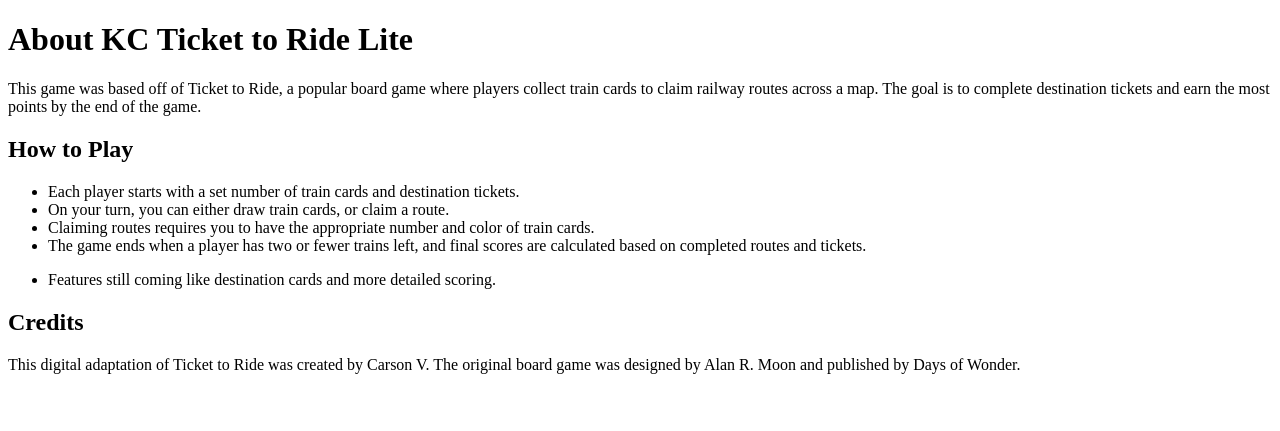
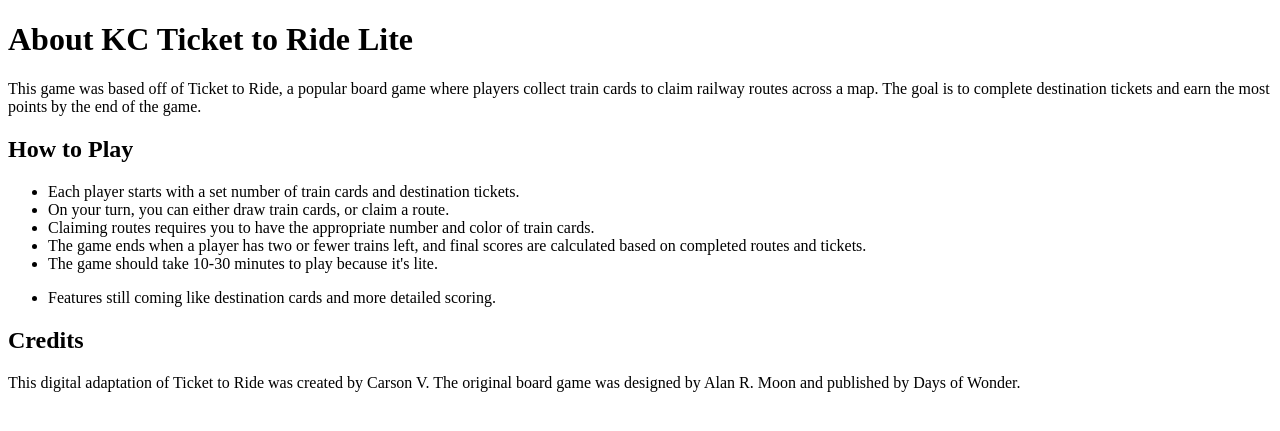
Before and after one commit to CarsonV8824/KC-Ticket-To-Ride, a Flask app: page /about in a window 1280 px wide. Shown: the part 29-460 px from the top of the page. Run offline with Flask 3, Linux system fonts and the light colour scheme.

Commit message:
Update about.html

```diff
--- a/src/templates/about.html
+++ b/src/templates/about.html
@@ -24,6 +24,7 @@
     <li>On your turn, you can either draw train cards, or claim a route.</li>
     <li>Claiming routes requires you to have the appropriate number and color of train cards.</li>
     <li>The game ends when a player has two or fewer trains left, and final scores are calculated based on completed routes and tickets.</li>
+    <li>The game should take 10-30 minutes to play because it's lite.</li>
   </ul>
 
   <ul>
```
